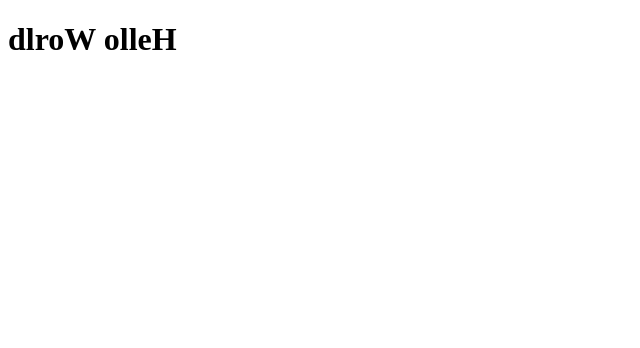
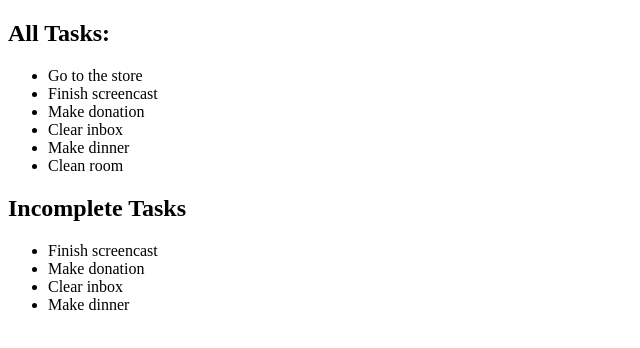
Before and after one commit to nerro/learn-vue, a plain HTML site: page 06-need_for_computed_properties/index.html in a window 1280 px wide. Shown: the whole page, without its empty margins (0-640 px from the left). Drawn offline with nearby package versions, Linux system fonts and the light colour scheme.

Commit message:
step6: Use array as computed property

```diff
--- a/06-need_for_computed_properties/index.html
+++ b/06-need_for_computed_properties/index.html
@@ -6,9 +6,15 @@
   </head>
   <body>
     <div id="root">
-      <h1>
-        {{ reversedMessage }}
-      </h1>
+      <h2>All Tasks:</h2>
+      <ul>
+        <li v-for="task in tasks" v-text="task.description"></li>
+      </ul>
+
+      <h2>Incomplete Tasks</h2>
+      <ul>
+        <li v-for="task in incompleteTasks" v-text="task.description"></li>
+      </ul>
     </div>
 
     <script src="https://unpkg.com/vue"></script>
@@ -16,11 +22,18 @@
       new Vue({
         el: '#root',
         data: {
-          message: 'Hello World'
+          tasks: [
+            {description: 'Go to the store', completed: true},
+            {description: 'Finish screencast', completed: false},
+            {description: 'Make donation', completed: false},
+            {description: 'Clear inbox', completed: false},
+            {description: 'Make dinner', completed: false},
+            {description: 'Clean room', completed: true}
+          ]
         },
         computed: {
-          reversedMessage() {
-            return this.message.split('').reverse().join('');
+          incompleteTasks() {
+            return this.tasks.filter(task => !task.completed);
           }
         }
       })
```
